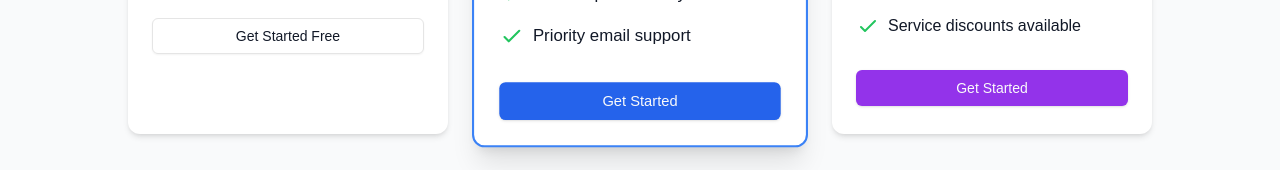
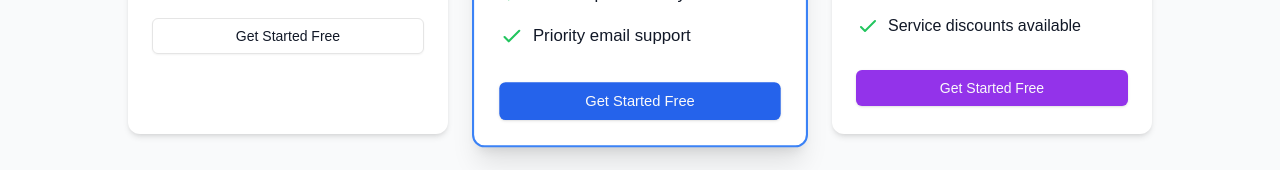
Before and after one commit to Decodingcoder/WebScore360-Order-2, a Next.js app in the folder frontend/: page /pricing in a window 1280 px wide. Shown: the part 739-909 px from the top of the page. Built offline with nearby package versions, Linux system fonts and the light colour scheme.

Commit message:
Update PricingPage buttons to clarify free trial offer
- Changed button text from "Get Started" to "Get Started Free" on the PricingPage to emphasize the free trial option for users.
- Ensured consistency in messaging across the pricing section to enhance user understanding of the available offers.

```diff
--- a/frontend/app/pricing/page.tsx
+++ b/frontend/app/pricing/page.tsx
@@ -307,7 +307,7 @@ export default function PricingPage() {
                 className="w-full mt-8 bg-blue-600 hover:bg-blue-700"
                 asChild
               >
-                <Link href="/login">Get Started</Link>
+                <Link href="/login">Get Started Free</Link>
               </Button>
             </div>
           </div>
@@ -427,7 +427,7 @@ export default function PricingPage() {
                 className="w-full mt-8 bg-purple-600 hover:bg-purple-700"
                 asChild
               >
-                <Link href="/login">Get Started</Link>
+                <Link href="/login">Get Started Free</Link>
               </Button>
             </div>
           </div>
```
